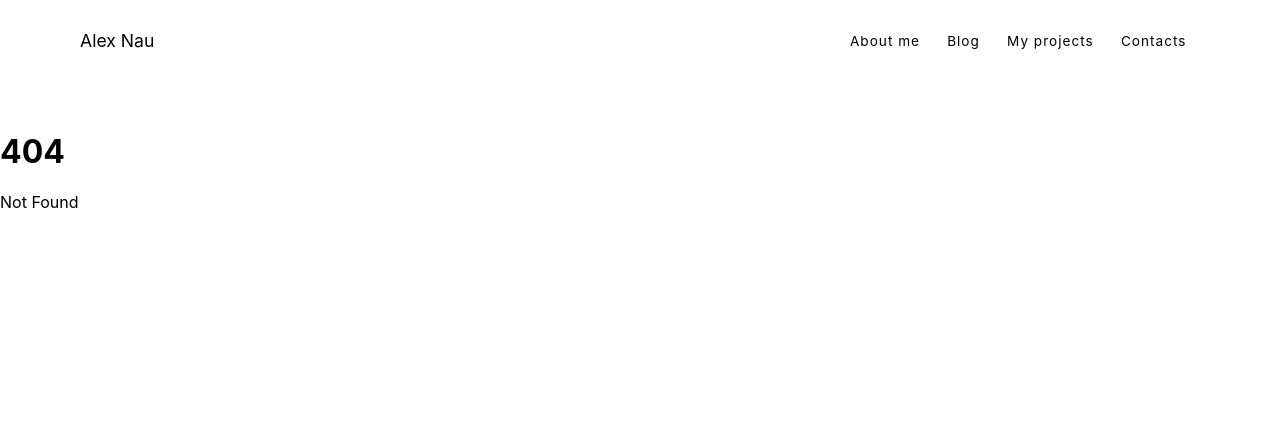
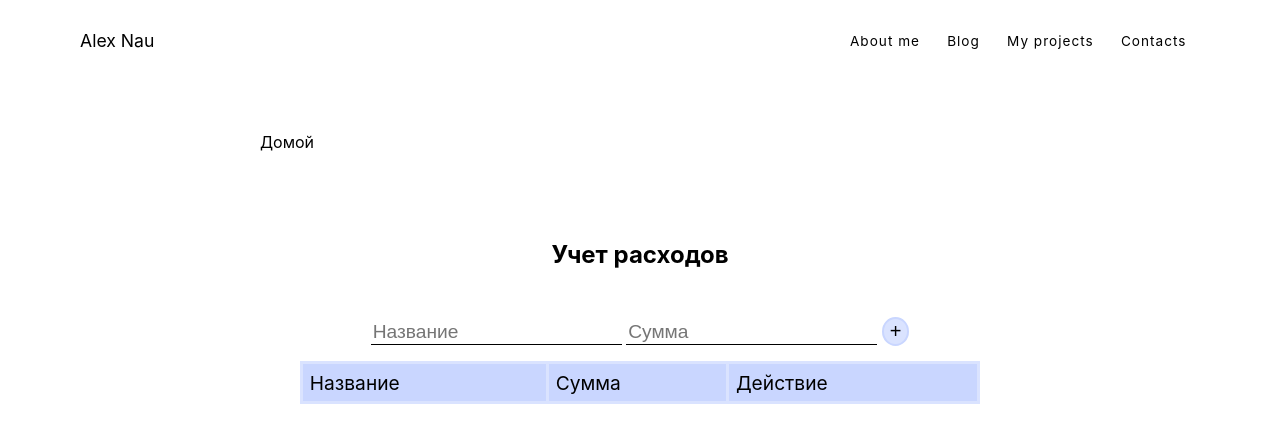
Before and after one commit to LLlupo/svelte-test, a SvelteKit app: page /project/apps/2 in a window 1280 px wide. Before the commit this address had no page. Shown: the top 442 px of the page. Built offline with nearby package versions, Linux system fonts and the light colour scheme.

Commit message:
AddExpense

```diff
--- /dev/null
+++ b/src/routes/project/apps/2/+layout.svelte
@@ -0,0 +1,12 @@
+<div class='container'>
+    <a href='/project'>Домой</a>
+    <slot/>
+</div>
+
+<style>
+    .container {
+        margin: 50px auto;
+        max-width: 800px;
+        padding: 0 20px;
+    }
+</style>
--- /dev/null
+++ b/src/routes/project/apps/2/+page.svelte
@@ -0,0 +1,96 @@
+<script>
+    let newItem = '';
+    let newItemAmount = '';
+    let listOfExpenses = [];
+    function addExpense() {
+        if (newItem !== '') {
+            listOfExpenses = [
+                ...listOfExpenses,
+                {
+                    title: newItem,
+                    amount: newItemAmount,
+                },
+            ];
+            newItem = '';
+            newItemAmount = '';
+        }
+    }
+    function deleteExpense(index) {
+        listOfExpenses.splice(index, 1);
+        listOfExpenses = listOfExpenses;
+    }
+</script>
+
+<main>
+    <h1>Учет расходов</h1>
+    <form on:submit|preventDefault={addExpense}>
+        <input bind:value={newItem} placeholder="Название">
+        <input bind:value={newItemAmount} placeholder="Сумма">
+        <button class="add-expense" on:click={addExpense}><span>+</span></button>
+    </form>
+    <table class="expenses">
+        <tr>
+            <td>Название</td>
+            <td>Сумма</td>
+            <td>Действие</td>
+        </tr>
+        {#each listOfExpenses as item, index}
+            {#if !isNaN(+item.amount)  }
+            <tr class="expense">
+                <td><span class="expense_title">{item.title}</span></td>
+                <td><span class="expense_amount">{+item.amount}</span></td>
+                <td><button class="delete-expense" on:click={() => deleteExpense(index)}>Удалить</button></td>
+            </tr>
+            {/if}
+        {/each}
+    </table>
+</main>
+
+<style>
+    tr:first-child {
+        background-color: rgb(201, 214, 255);
+    }
+    td {
+        padding: 1%;
+        border: 3px solid rgb(218, 227, 255);
+    }
+    main {
+        display: flex;
+        flex-direction: column;
+        align-items: center;
+        min-height: 100%;
+        padding: 5vmin;
+        box-sizing: border-box;
+    }
+    .expenses {
+        width: 100%;
+        font-size: 1.2rem;
+        border-collapse: collapse;
+    }
+    input {
+        flex-grow: 1;
+        border: none;
+        border-bottom: 1px solid black;
+        background: transparent;
+        font-size: 1.2rem;
+        margin: 0 0 3% 0;
+        outline: none;
+    }
+    button.add-expense {
+        border-radius: 100%;
+        border: 2px solid rgb(201, 214, 255);
+        background-color: rgb(218, 227, 255);
+        font-size: 20px;
+    }
+    button.delete-expense {
+        background-color: rgb(218, 227, 255);
+        font-size: 18px;
+        border-radius: 5px;
+        border: 3px solid rgb(201, 214, 255);
+    }
+    h1 {
+        text-align: center;
+        font-size: 1.5rem;
+        margin: 2em 0;
+    }
+</style>
--- a/src/routes/project/routes.js
+++ b/src/routes/project/routes.js
@@ -4,4 +4,9 @@
         title: 'TODO',
         body: 'Простое и удобное приложение для организации задач. С его помощью вы можете легко создавать, отслеживать и завершать свои ежедневные задачи.',
     },
+    {
+        id: 2,
+        title: 'Учет расходов',
+        body: 'Простое и удобное приложение для отслеживания расходов. С его помощью вы можете легко контролировать свои траты.',
+    },
 ];
```
